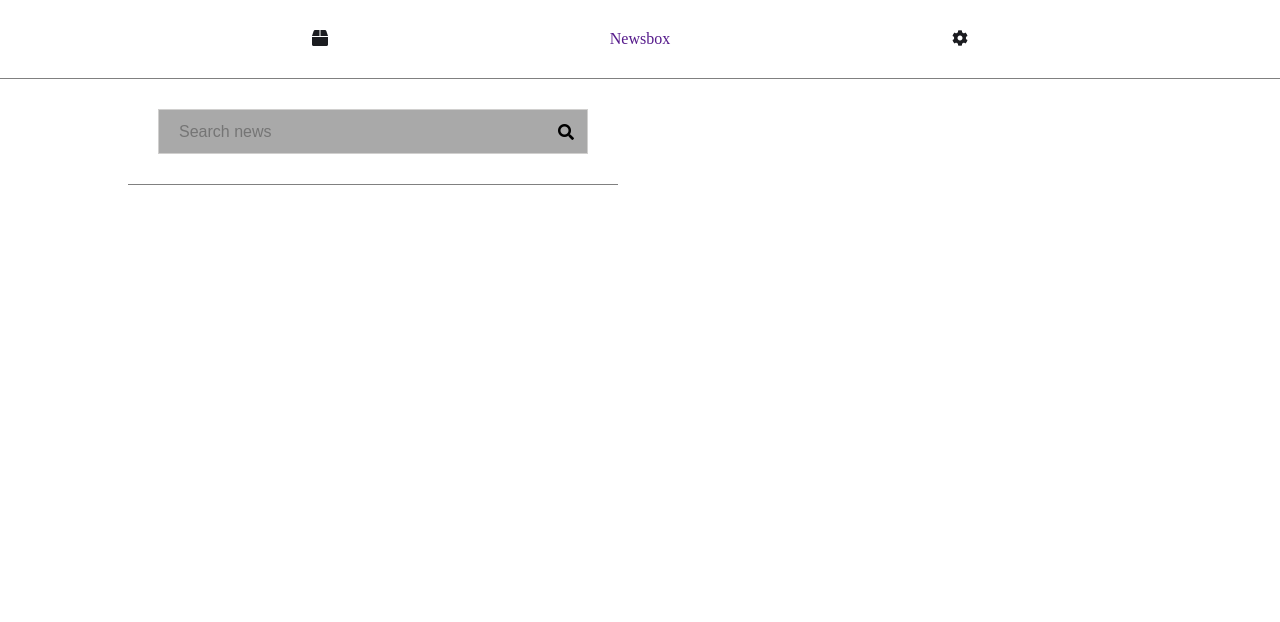
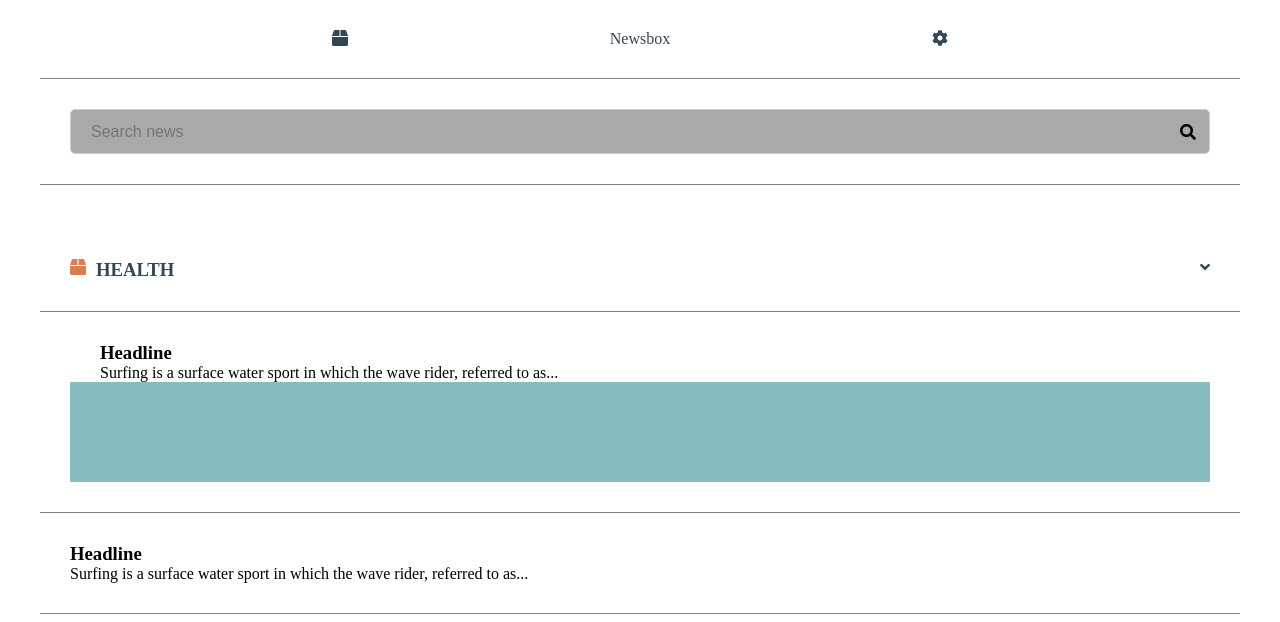
Before and after one commit to rts-cmk-wu06/newsbox-DEJENERUTA, a website: page index.html in a window 1280 px wide. Drawn offline with nearby package versions, Linux system fonts and the light colour scheme; no server answers.

Commit message:
minor change

```diff
--- a/css/main.css
+++ b/css/main.css
@@ -0,0 +1,11 @@
+header {
+  width: 100%;
+  border-bottom: 1px solid #334856;
+}
+header nav ul {
+  display: flex;
+  justify-content: space-evenly;
+}
+header nav li {
+  list-style: none;
+}
--- a/index.html
+++ b/index.html
@@ -18,6 +18,7 @@
   </head>
 
   <body>
+    <div id="wrapper">
       <header>
         <nav>
           <ul>
@@ -40,7 +41,28 @@
           <i class="fas fa-search search-icon"></i>
         </form>
         <section>
-        <article></article>
+          <article>
+            <div class="health-category">
+              <i class="fas fa-box"></i>
+              <h3 class="article-heading">HEALTH</h3>
+            </div>
+            <div><i class="fas fa-angle-down angle-icon"></i></div>
+          </article>
+          <article class="article-about-surfing">
+            <h3 class="title">Headline</h3>
+            <p class="desc">
+              Surfing is a surface water sport in which the wave rider, referred
+              to as...
+            </p>
+            <div style="height: 100px; background-color: #87bcbf"></div>
+          </article>
+          <article class="article-about-surfing1">
+            <h3>Headline</h3>
+            <p>
+              Surfing is a surface water sport in which the wave rider, referred
+              to as...
+            </p>
+          </article>
           <!-- article -->
         </section>
         <!-- section -->
@@ -52,5 +74,6 @@
       <!-- axios link -->
       <script src="js/script.js"></script>
       <!-- <script src="js/gulpfile.js"></script> -->
+    </div>
   </body>
 </html>
--- a/style.css
+++ b/style.css
@@ -7,6 +7,10 @@ img {
   width: 100%;
   height: auto;
   display: block;
+}
+#wrapper {
+  max-width: 1200px;
+  margin: 0 auto;
 }
 header {
   width: 100%;
@@ -22,10 +26,14 @@ nav ul {
 }
 nav ul li {
   list-style: none;
-  color: #1b1c20;
+  color: #324755;
 }
 nav ul li a {
   text-decoration: none;
+  color: #324755;
+}
+main {
+  width: 100%;
 }
 form {
   width: 100%;
@@ -33,9 +41,8 @@ form {
   border-bottom: 1px solid gray;
 }
 .search-container {
-  width: 490px;
   display: block;
-  margin-left: 10%;
+  /* margin-left: 20%; */
 }
 input#search-bar {
   margin: 0 auto;
@@ -46,6 +53,7 @@ input#search-bar {
   border: 1px solid #d0cfce;
   outline: none;
   background-color: darkgrey;
+  border-radius: 5px;
 }
 .search-icon {
   position: relative;
@@ -55,3 +63,41 @@ input#search-bar {
   top: -30px;
   right: -45px;
 }
+article {
+  width: 100%;
+  display: flex;
+  justify-content: space-between;
+  padding: 30px;
+  border-bottom: 1px solid gray;
+}
+.article-heading,
+.angle-icon {
+  color: #334856;
+}
+.health-category {
+  display: flex;
+  justify-content: space-between;
+  gap: 10px;
+}
+.health-category i {
+  color: #d97d54;
+}
+.angle-icon {
+  justify-content: flex-end;
+}
+.article-about-surfing {
+  width: 100%;
+  display: block;
+  padding: 30px;
+  border-bottom: 1px solid gray;
+}
+.title,
+.desc {
+  margin-left: 30px;
+}
+.article-about-surfing1 {
+  width: 100%;
+  display: block;
+  padding: 30px;
+  border-bottom: 1px solid gray;
+}
```
Also changed, not shown: css/colors.css (added). Lines whose indentation alone changed are shown as unchanged.
